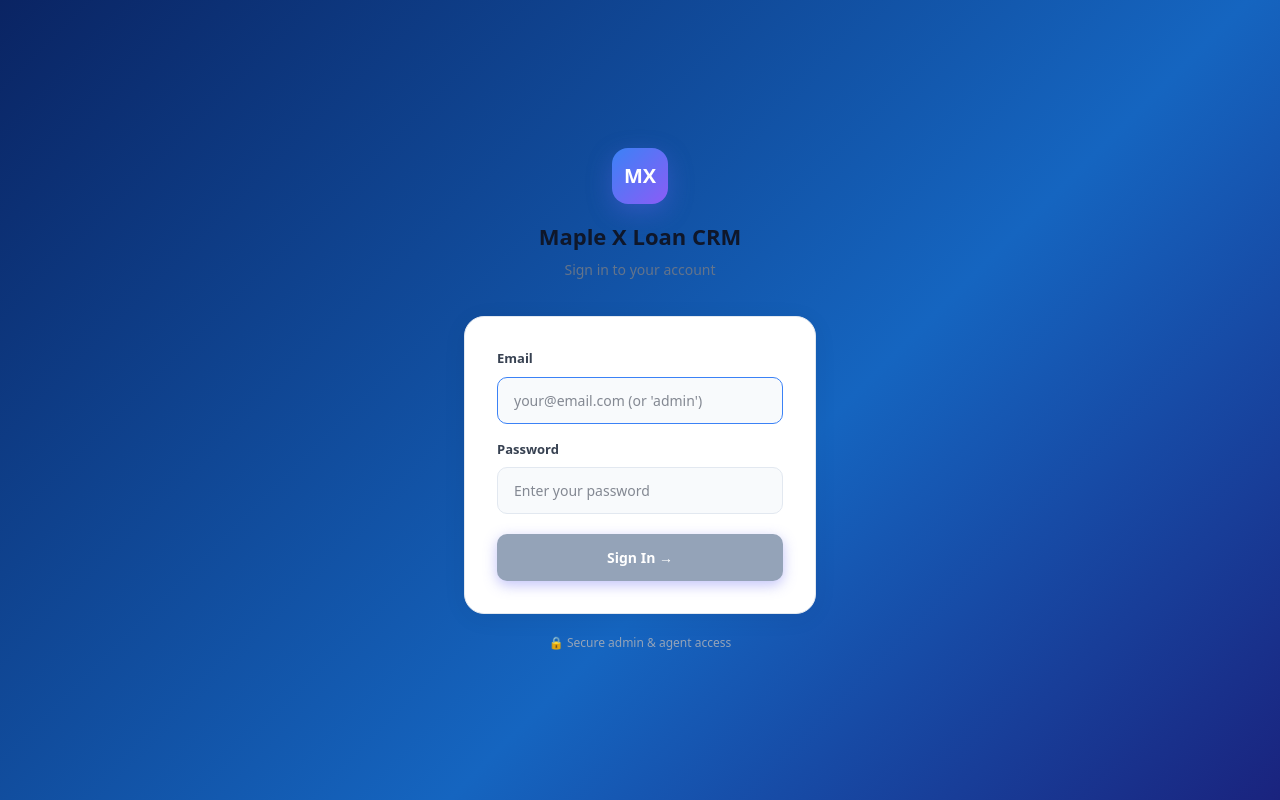
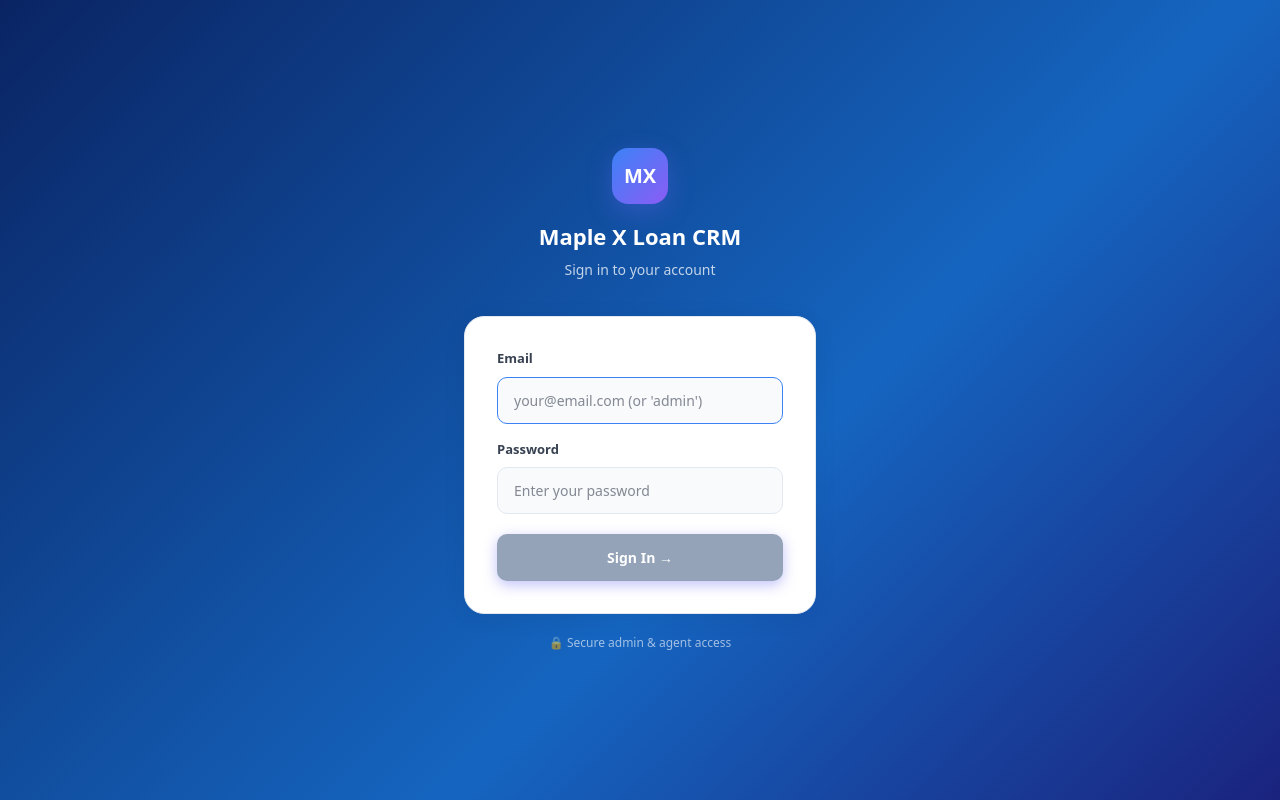
Before and after one commit to BHM2025/loan-crm, a Next.js app: page /login in a window 1280 px wide. Built offline with nearby package versions, Linux system fonts and the light colour scheme.

Commit message:
Update login text colors for dark background

```diff
--- a/app/login/page.tsx
+++ b/app/login/page.tsx
@@ -44,8 +44,8 @@ function LoginForm() {
           <div style={{ width: 56, height: 56, borderRadius: 16, background: "linear-gradient(135deg,#3b82f6,#8b5cf6)", display: "flex", alignItems: "center", justifyContent: "center", margin: "0 auto 16px", boxShadow: "0 8px 24px rgba(99,102,241,0.35)" }}>
             <span style={{ color: "#fff", fontSize: 20, fontWeight: 800 }}>MX</span>
           </div>
-          <h1 style={{ fontSize: 22, fontWeight: 800, color: "#0f172a", margin: "0 0 6px" }}>Maple X Loan CRM</h1>
-          <p style={{ color: "#64748b", fontSize: 14, margin: 0 }}>Sign in to your account</p>
+          <h1 style={{ fontSize: 22, fontWeight: 800, color: "#fff", margin: "0 0 6px" }}>Maple X Loan CRM</h1>
+          <p style={{ color: "rgba(255,255,255,0.75)", fontSize: 14, margin: 0 }}>Sign in to your account</p>
         </div>
 
         {/* Card */}
@@ -79,7 +79,7 @@ function LoginForm() {
           </form>
         </div>
 
-        <p style={{ textAlign: "center", color: "#94a3b8", fontSize: 12, marginTop: 20 }}>🔒 Secure admin & agent access</p>
+        <p style={{ textAlign: "center", color: "rgba(255,255,255,0.6)", fontSize: 12, marginTop: 20 }}>🔒 Secure admin & agent access</p>
       </div>
     </div>
   );
```
